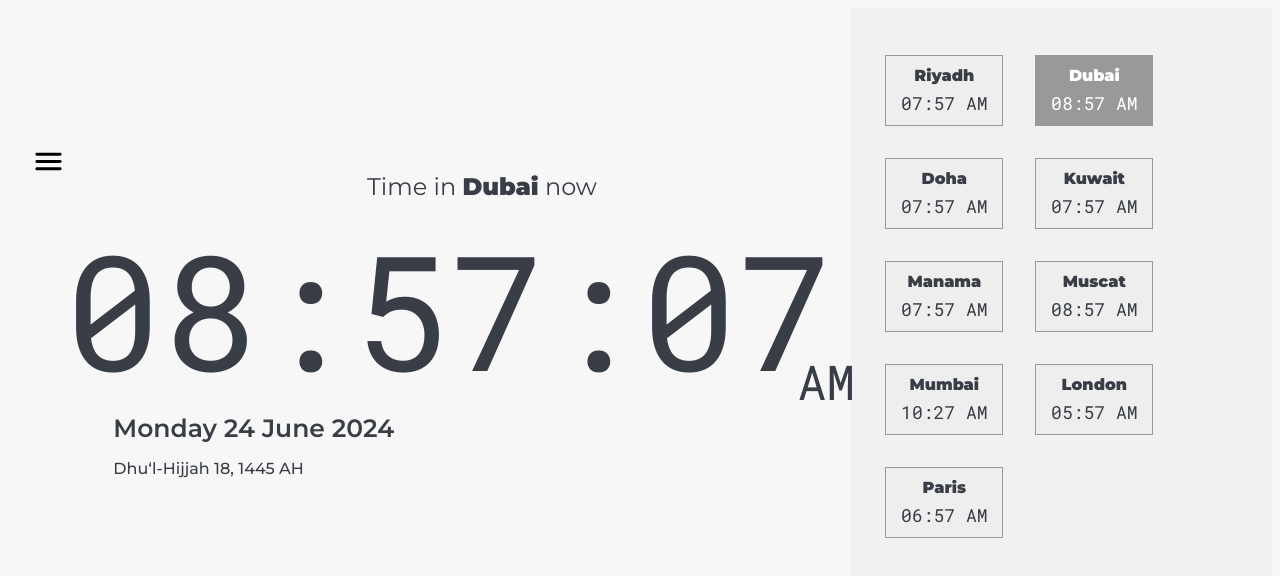
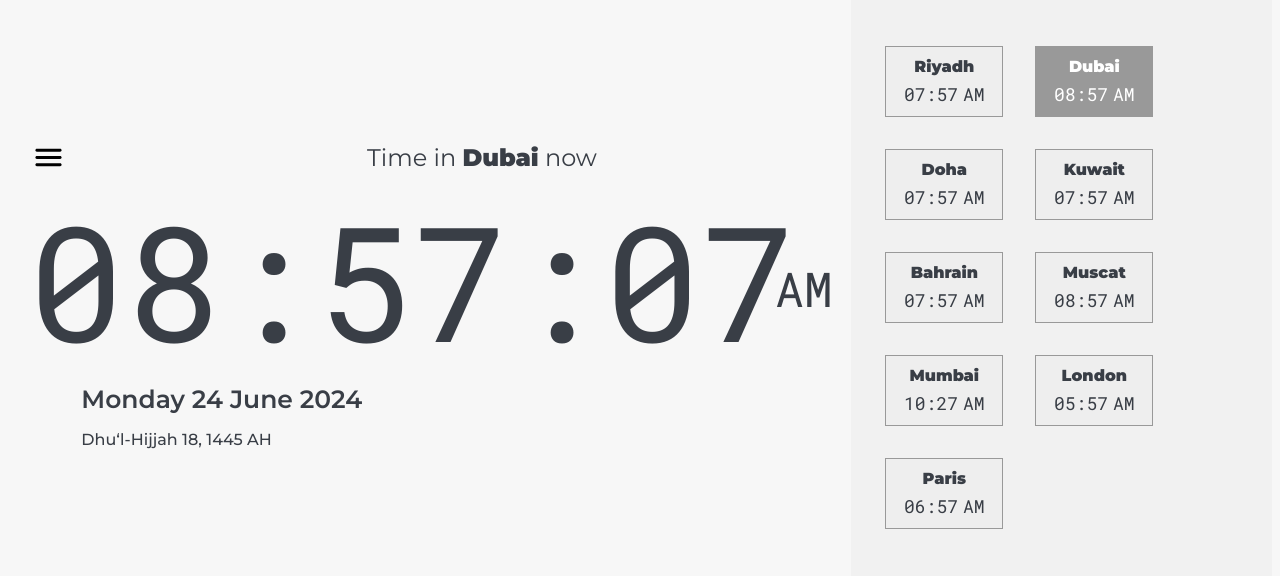
Before and after one commit to balaji1610/time-now, a Next.js app: page / in a window 1280 px wide. Shown: the top 576 px of the page. Built offline with nearby package versions, Linux system fonts and the light colour scheme.

Commit message:
UI fix -01

```diff
--- a/src/app/Container/CountryTimeList.tsx
+++ b/src/app/Container/CountryTimeList.tsx
@@ -103,10 +103,18 @@ export default function CountryTimeList(props: any) {
                     <div className={Font.city}> {city}</div>
                     <div
                       className={Font.hourfont}
-                      style={{ fontWeight: "400", fontSize: "18px" }}
+                      style={{
+                        display: "flex",
+                        flexDirection: "row",
+                        fontWeight: "400",
+                        fontSize: "18px",
+                      }}
                     >
-                      {currentCityTime(timeZone)[0]}&nbsp;
-                      {currentCityTime(timeZone)[1].toUpperCase()}
+                      <div> {currentCityTime(timeZone)[0]}</div>
+                      <div style={{ marginLeft: "5px" }}>
+                        {" "}
+                        {currentCityTime(timeZone)[1].toUpperCase()}
+                      </div>
                     </div>
                   </div>
                 </span>
--- a/src/app/Style/timeZoneStyle.ts
+++ b/src/app/Style/timeZoneStyle.ts
@@ -38,9 +38,9 @@ const timeZoneStyle = () => {
       display: "flex",
       flexDirection: "column" as "column",
       height: isDesktopScreen ? "12rem" : "8rem",
-      alignItems: isDesktopScreen ? "center" : "flex-start",
-      justifyContent: isDesktopScreen ? "flex-end" : "center",
-      width: isDesktopScreen ? "4rem" : "100%",
+      alignItems: isDesktopScreen ? "flex-end" : "flex-start",
+      justifyContent: isDesktopScreen ? "center" : "center",
+      width: isDesktopScreen ? "7rem" : "100%",
     },
     currentCityParentCard: {
       display: "flex",
@@ -48,6 +48,7 @@ const timeZoneStyle = () => {
       justifyContent: "center",
       height: CityCardHeight,
       alignItems: isDesktopScreen ? "center" : "flex-end",
+      marginTop: "-9px",
     },
     currentCityLayout: {
       border: "1px solid rgba(0, 0, 0, 0.25)",
@@ -77,10 +78,11 @@ const timeZoneStyle = () => {
       width: isDesktopScreen ? "24rem" : "26rem",
       rowGap: "1rem",
       color: "#393E46",
+      marginLeft: isDesktopScreen ? "-32px" : "0",
     },
     hourFormatGrid: {
       display: "grid",
-      gridTemplateColumns: isDesktopScreen ? "91%  6%" : "auto auto",
+      gridTemplateColumns: isDesktopScreen ? "81%  10%" : "auto auto",
       columnGap: "10px",
       color: "#393E46",
     },
--- a/src/app/TimePage.tsx
+++ b/src/app/TimePage.tsx
@@ -94,13 +94,13 @@ export default function TimePage({ children }: TimePageProps) {
 
   if (pathname == "/") {
     if (isDesktopScreen) {
-      firstChildrenHeight = "32rem";
+      firstChildrenHeight = "35rem";
     } else {
       firstChildrenHeight = "21rem";
     }
   } else {
     if (isDesktopScreen) {
-      firstChildrenHeight = "32rem";
+      firstChildrenHeight = "35rem";
     } else {
       firstChildrenHeight = "44rem";
     }
--- a/src/app/utilities/GulfTimeZoneInfo.ts
+++ b/src/app/utilities/GulfTimeZoneInfo.ts
@@ -20,7 +20,7 @@ const GulfTimeZoneInfo = [
     country: "Kuwait",
   },
   {
-    city: "Manama",
+    city: "Bahrain",
     timeZone: "Asia/Bahrain",
     country: "Bahrain",
   },
```
Also changed, not shown: src/app/Container/PrayerTimeLayout.tsx (+35 -6 lines).
